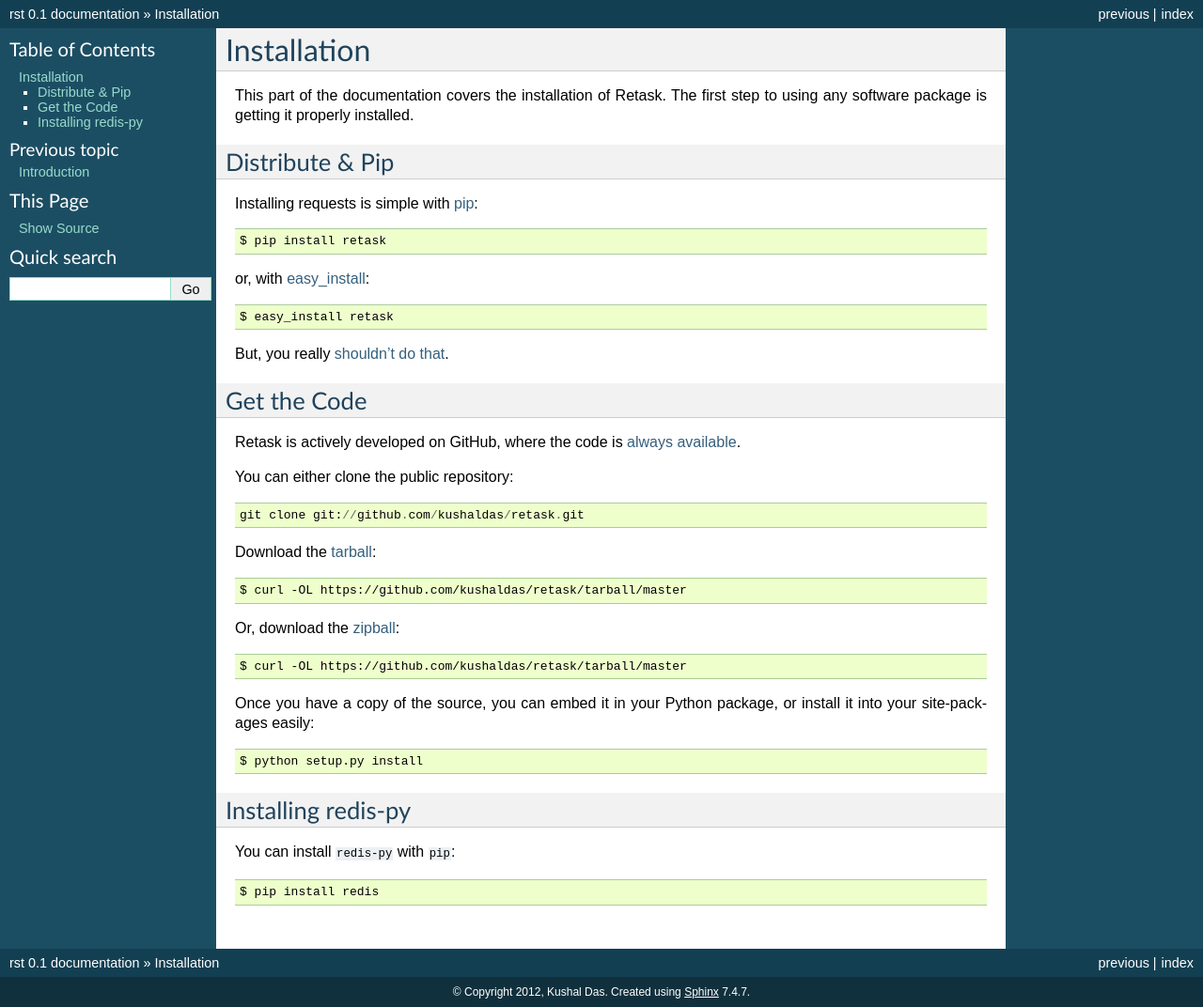
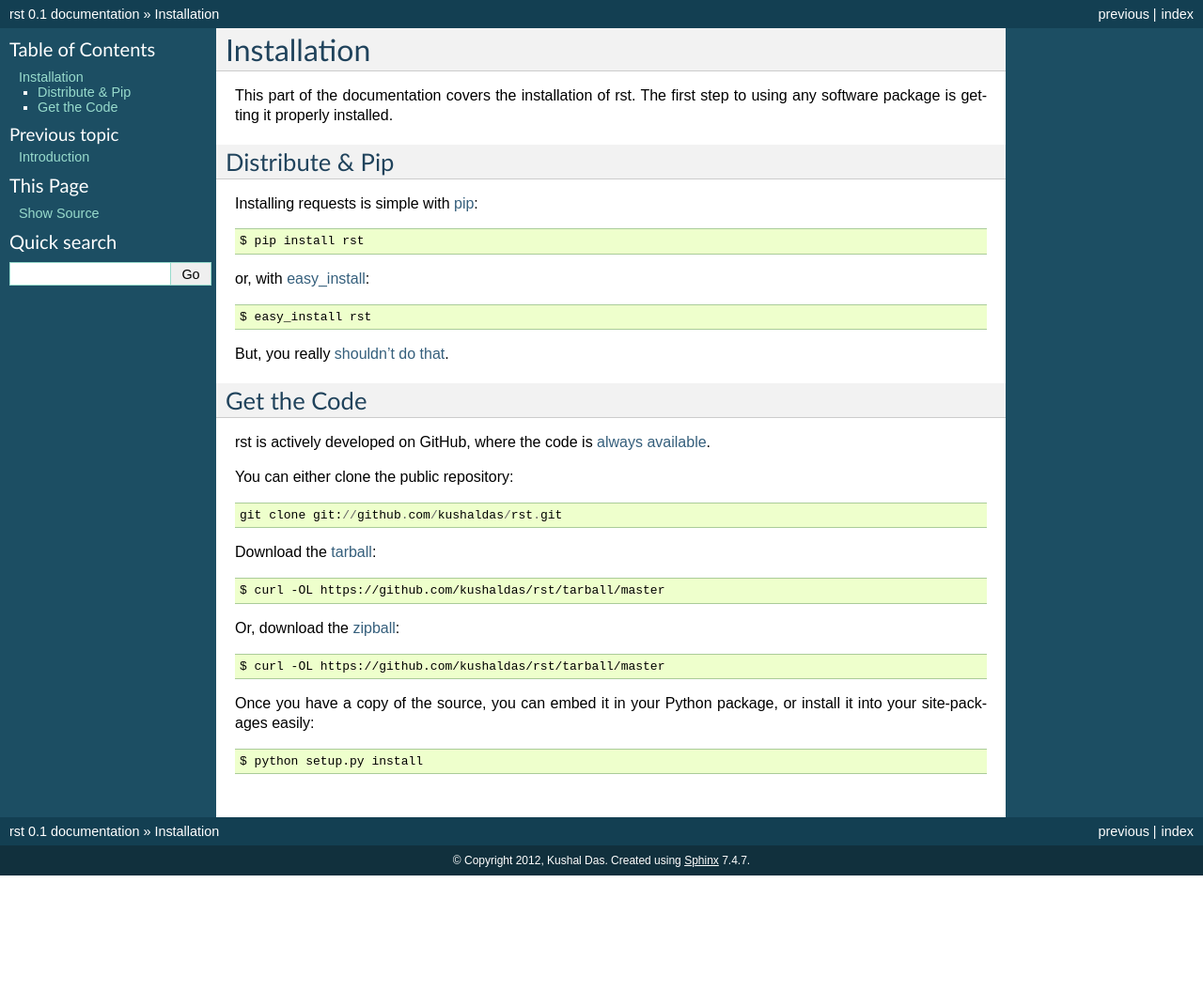
Before and after one commit to kushaldas/rst, a Sphinx documentation site: the page built from docs/user/install.rst, in a window 1280 px wide. Shown: the whole page at 94% size. Built offline with Sphinx 7.4.7, drawn with Linux system fonts in a browser that asks for light colours; after the commit the page ends 932 px from its top, so only the background shows below that.

Commit message:
updated copy/paste typo

```diff
--- a/docs/user/install.rst
+++ b/docs/user/install.rst
@@ -3,7 +3,7 @@
 Installation
 ============
 
-This part of the documentation covers the installation of Retask.
+This part of the documentation covers the installation of rst.
 The first step to using any software package is getting it properly installed.
 
 
@@ -12,11 +12,11 @@
 
 Installing requests is simple with `pip <http://www.pip-installer.org/>`_::
 
-    $ pip install retask
+    $ pip install rst
 
 or, with `easy_install <http://pypi.python.org/pypi/setuptools>`_::
 
-    $ easy_install retask
+    $ easy_install rst
 
 But, you really `shouldn't do that <http://www.pip-installer.org/en/latest/other-tools.html#pip-compared-to-easy-install>`_.
 
@@ -25,33 +25,23 @@
 Get the Code
 ------------
 
-Retask is actively developed on GitHub, where the code is
-`always available <https://github.com/kushaldas/retask>`_.
+rst is actively developed on GitHub, where the code is
+`always available <https://github.com/kushaldas/rst>`_.
 
 You can either clone the public repository::
 
-    git clone git://github.com/kushaldas/retask.git
+    git clone git://github.com/kushaldas/rst.git
 
-Download the `tarball <https://github.com/kushaldas/retask/tarball/master>`_::
+Download the `tarball <https://github.com/kushaldas/rst/tarball/master>`_::
 
-    $ curl -OL https://github.com/kushaldas/retask/tarball/master
+    $ curl -OL https://github.com/kushaldas/rst/tarball/master
 
-Or, download the `zipball <https://github.com/kushaldas/retask/zipball/master>`_::
+Or, download the `zipball <https://github.com/kushaldas/rst/zipball/master>`_::
 
-    $ curl -OL https://github.com/kushaldas/retask/tarball/master
+    $ curl -OL https://github.com/kushaldas/rst/tarball/master
 
 
 Once you have a copy of the source, you can embed it in your Python package,
 or install it into your site-packages easily::
 
     $ python setup.py install
-
-.. _redis:
-
-Installing redis-py
--------------------
-
-
-You can install ``redis-py`` with ``pip``::
-
-    $ pip install redis
```
